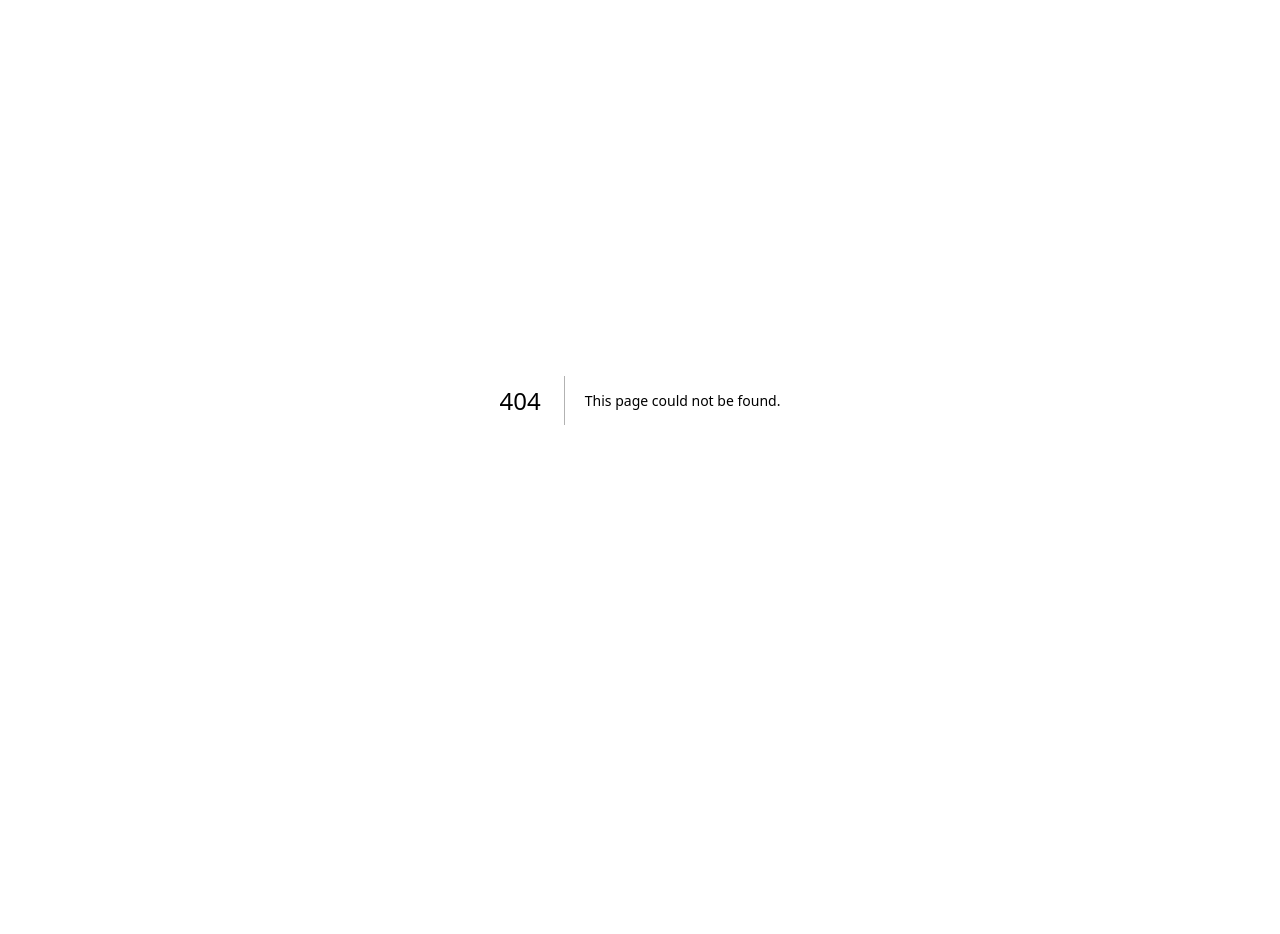
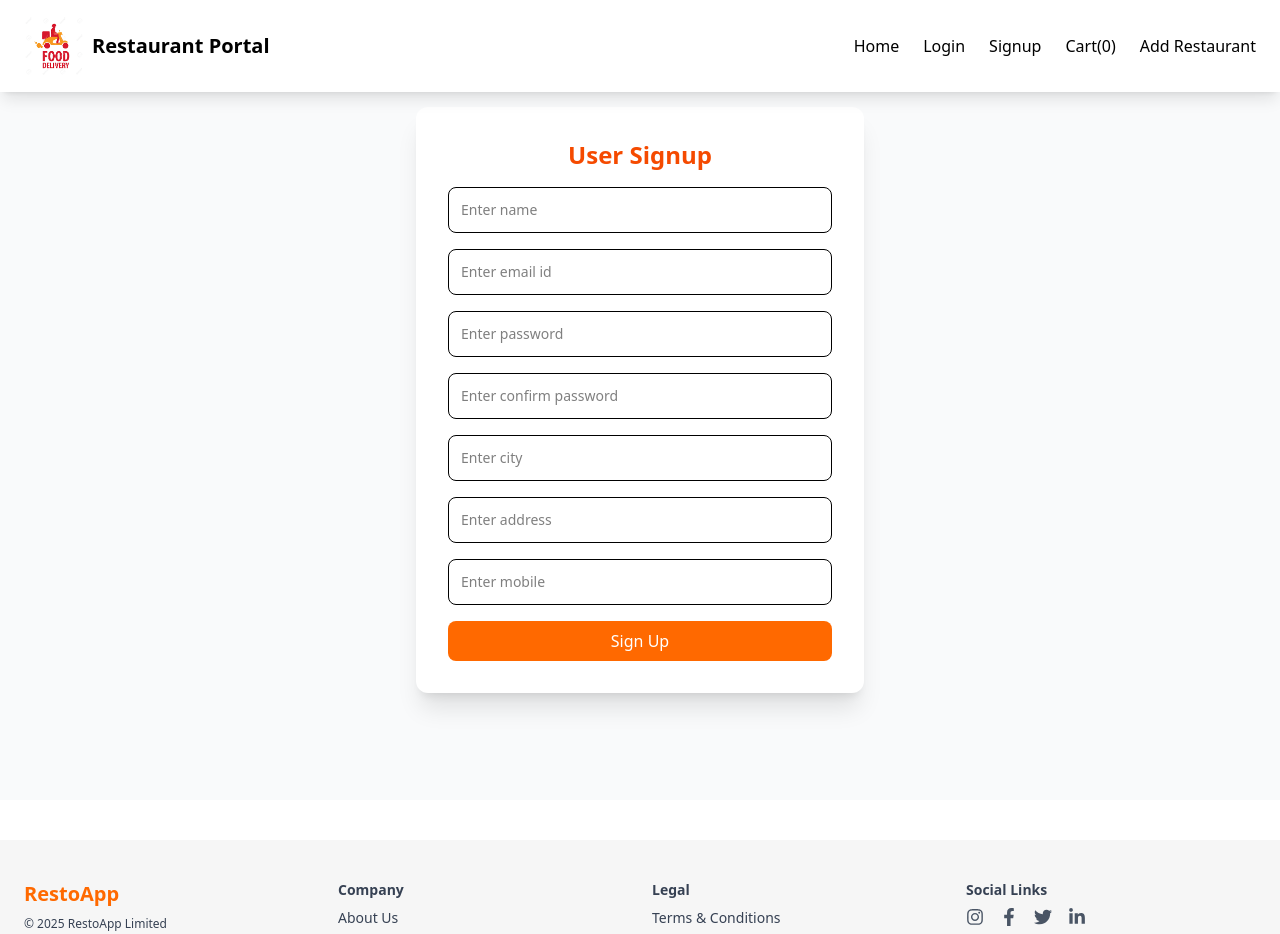
Before and after one commit to priyalgoti07/food-delivery-nextjs, a Next.js app: page /user-auth in a window 1280 px wide. Before the commit this address had no page. Shown: the top 934 px of the page. Before the commit the page ends 800 px from the top, so only its background shows below. Built offline with nearby package versions, Linux system fonts and the light colour scheme.

Commit message:
user signup UI and API create and integrated

```diff
--- a/package.json
+++ b/package.json
@@ -16,6 +16,7 @@
     "postcss": "^8.5.3",
     "react": "^19.0.0",
     "react-dom": "^19.0.0",
+    "react-icons": "^5.5.0",
     "react-redux": "^9.2.0",
     "redux-persist": "^6.0.0"
   },
--- a/src/app/_components/CustomersHeader.js
+++ b/src/app/_components/CustomersHeader.js
@@ -7,7 +7,7 @@ import { useSelector } from "react-redux";
 const CustomersHeader = () => {
     const cartItems = useSelector((state) => state.cart.items);
     return (
-        <header className="w-full py-4 px-6 shadow-md">
+        <header className="w-full py-4 px-6 fixed top-0 z-11 shadow-lg bg-white">
             <div className="max-w-7xl mx-auto flex justify-between items-center">
                 {/* Logo */}
                 <div className="flex items-center space-x-2">
--- a/src/app/_components/RestaurantFooter.js
+++ b/src/app/_components/RestaurantFooter.js
@@ -1,11 +1,50 @@
-import React from 'react'
+import { FaInstagram, FaFacebookF, FaTwitter, FaLinkedinIn } from 'react-icons/fa';
+import React from 'react';
 
 const RestaurantFooter = () => {
-    return (
-        <footer className='w-full fixed bottom-0 text-center text-[10px] bg-red-300 p-5'>
-            <p>All rights reserved by Resto app</p>
-        </footer>
-    )
-}
+  return (
+    <footer className="bg-[#f6f6f6] text-gray-700 py-10 mt-10">
+      <div className="max-w-7xl mx-auto px-6 grid grid-cols-2 md:grid-cols-4 gap-6 text-sm">
 
-export default RestaurantFooter
+        <div>
+          <h2 className="text-xl font-semibold text-orange-500 mb-2">RestoApp</h2>
+          <p className="text-xs">© {new Date().getFullYear()} RestoApp Limited</p>
+        </div>
+
+        <div>
+          <h3 className="font-semibold mb-2">Company</h3>
+          <ul className="space-y-1">
+            <li><a href="#">About Us</a></li>
+            <li><a href="#">Careers</a></li>
+            <li><a href="#">Team</a></li>
+          </ul>
+        </div>
+
+        <div>
+          <h3 className="font-semibold mb-2">Legal</h3>
+          <ul className="space-y-1">
+            <li><a href="#">Terms & Conditions</a></li>
+            <li><a href="#">Privacy Policy</a></li>
+            <li><a href="#">Cookie Policy</a></li>
+          </ul>
+        </div>
+
+        <div>
+          <h3 className="font-semibold mb-2">Social Links</h3>
+          <div className="flex gap-4 text-lg text-gray-600">
+            <FaInstagram className="hover:text-orange-500" />
+            <FaFacebookF className="hover:text-orange-500" />
+            <FaTwitter className="hover:text-orange-500" />
+            <FaLinkedinIn className="hover:text-orange-500" />
+          </div>
+        </div>
+      </div>
+
+      <div className="text-center mt-8 text-xs text-gray-500">
+        For a better experience, download the RestoApp mobile app
+      </div>
+    </footer>
+  );
+};
+
+export default RestaurantFooter;
--- /dev/null
+++ b/src/app/_components/UserSignup.js
@@ -0,0 +1,96 @@
+'use client'
+import React, { useState } from 'react';
+import { useRouter } from 'next/navigation';
+
+const UserSignup = () => {
+    const [name, setName] = useState('');
+    const [email, setEmail] = useState('');
+    const [password, setPassword] = useState('');
+    const [cpassword, setCPassword] = useState('');
+    const [city, setCity] = useState('');
+    const [address, setAddress] = useState('');
+    const [mobile, setMobile] = useState('');
+    const [error, setError] = useState(false);
+    const [passwordError, setPasswordError] = useState(false);
+    const router = useRouter();
+
+    const handleSubmit = async () => {
+        let hasError = false;
+        setError(false);
+        setPasswordError(false);
+
+        if (!email || !password || !cpassword || !name || !city || !address || !mobile) {
+            setError(true);
+            hasError = true;
+        }
+        if (password !== cpassword) {
+            setPasswordError(true);
+            hasError = true;
+        }
+        if (hasError) return;
+
+        try {
+            let response = await fetch('http://localhost:3000/api/user', {
+                method: 'POST',
+                body: JSON.stringify({ name, email, password, city, address, mobile }),
+            });
+
+            response = await response.json();
+            if (response.success) {
+                const { result } = response;
+                delete result.password;
+                localStorage.setItem('restaurantUser', JSON.stringify(result));
+                router.push('/restaurant/dashboard');
+                alert('User added successfully!');
+            } else {
+                alert('Signup failed. Try again.');
+            }
+        } catch (error) {
+            console.error('Error during signup', error);
+        }
+    };
+
+    return (
+        <div className="flex items-center justify-center min-h-screen bg-gray-50 px-4">
+            <div className="bg-white shadow-xl rounded-xl w-full max-w-md p-8 space-y-4">
+                <h2 className="text-2xl font-bold text-center text-orange-600 mb-4">User Signup</h2>
+
+                {[
+                    { label: "Name", type: "text", state: name, setState: setName },
+                    { label: "Email ID", type: "text", state: email, setState: setEmail },
+                    { label: "Password", type: "password", state: password, setState: setPassword },
+                    { label: "Confirm Password", type: "password", state: cpassword, setState: setCPassword },
+                    { label: "City", type: "text", state: city, setState: setCity },
+                    { label: "Address", type: "text", state: address, setState: setAddress },
+                    { label: "Mobile", type: "text", state: mobile, setState: setMobile },
+                ].map(({ label, type, state, setState }, idx) => (
+                    <div key={idx}>
+                        <input
+                            type={type}
+                            placeholder={`Enter ${label.toLowerCase()}`}
+                            className="w-full p-3 border rounded-lg focus:outline-none focus:ring-2 focus:ring-orange-500 text-sm"
+                            value={state}
+                            onChange={(e) => setState(e.target.value)}
+                        />
+                        {error && !state && (
+                            <p className="text-red-500 text-xs mt-1">Enter {label.toLowerCase()}</p>
+                        )}
+                    </div>
+                ))}
+
+                {passwordError && (
+                    <p className="text-red-500 text-xs mt-[-6px]">Passwords do not match</p>
+                )}
+
+                <button
+                    onClick={handleSubmit}
+                    className="w-full bg-orange-500 text-white py-2 rounded-lg hover:bg-orange-600 transition duration-200"
+                >
+                    Sign Up
+                </button>
+            </div>
+        </div>
+    );
+};
+
+export default UserSignup;
--- /dev/null
+++ b/src/app/api/user/route.js
@@ -0,0 +1,16 @@
+import { connectionStr } from "@/app/lib/db";
+import { userSchema } from "@/app/lib/usersModel";
+import mongoose, { connection, mongo } from "mongoose";
+import { NextRequest, NextResponse } from "next/server";
+
+export async function POST(request) {
+    const payload = await request.json();
+    await mongoose.connect(connectionStr);
+    let success = false;
+    const user = new userSchema(payload);
+    const result = await user.save();
+    if (result) {
+        success = true
+    }
+    return NextResponse.json({ result, success })
+}
--- a/src/app/cart/page.js
+++ b/src/app/cart/page.js
@@ -40,7 +40,7 @@ const CartPage = () => {
     return (
         <>
             <CustomersHeader />
-            <div className="max-w-5xl mx-auto m-8 bg-white rounded-xl shadow-lg p-6 space-y-6">
+            <div className="max-w-5xl mx-auto mt-40 mb-10 bg-white rounded-xl shadow-lg p-6 space-y-6">
                 <div>
                     <h2 className="text-xl font-semibold text-gray-700 mb-4">Cart Summary</h2>
 
--- /dev/null
+++ b/src/app/lib/usersModel.js
@@ -0,0 +1,12 @@
+const { default: mongoose } = require("mongoose");
+
+const userModel = new mongoose.Schema({
+    name: String,
+    email: String,
+    password: String,
+    city: String,
+    address: String,
+    mobile: String,
+})
+
+export const userSchema = mongoose.models.users || mongoose.model("users", userModel)
--- a/src/app/page.js
+++ b/src/app/page.js
@@ -72,12 +72,12 @@ export default function Home() {
   return (
     <>
       <CustomersHeader />
-      <div className="relative bg-[url('https://media.istockphoto.com/id/856382602/photo/top-view-of-rainbow-vegetables-autumn-harvest.jpg?s=2048x2048&w=is&k=20&c=S4YDmcJeaLvsHOczkk1k8WPUPIudjsJB75x3vDlF5J8=')] bg-cover bg-center min-h-[300px]">
+      <div className="relative bg-[url('https://media.istockphoto.com/id/856382602/photo/top-view-of-rainbow-vegetables-autumn-harvest.jpg?s=2048x2048&w=is&k=20&c=S4YDmcJeaLvsHOczkk1k8WPUPIudjsJB75x3vDlF5J8=')] bg-cover bg-center min-h-[400px]">
         {/* Black shadow overlay */}
         <div className="absolute inset-0 bg-black opacity-50"></div>
-        <div className="relative z-10 text-black text-center pt-2" >
+        <div className="relative z-10 text-black text-center pt-26" >
           <h1 className="text-4xl font-bold mb-4">Food Delivery App</h1>
-          <div className=" bg-[#ffff] border-1-[#ccc] rounded-md w-[70%] m-auto text-left p-1.5">
+          <div className=" bg-[#ffff] border-1-[#ccc] rounded-md w-[70%] m-auto text-left p-3.5">
             <input
               type="text"
               placeholder="Select Place"
--- /dev/null
+++ b/src/app/user-auth/page.js
@@ -0,0 +1,17 @@
+'use client'
+import React from 'react'
+import CustomersHeader from '../_components/CustomersHeader'
+import RestaurantFooter from '../_components/RestaurantFooter'
+import UserSignup from '../_components/UserSignup'
+
+const UserAuth = () => {
+    return (
+        <>
+            <CustomersHeader />
+            <UserSignup />
+            <RestaurantFooter />
+        </>
+    )
+}
+
+export default UserAuth
```
Also changed, not shown: 1 other file (tests, documents, lock files or other folders).
